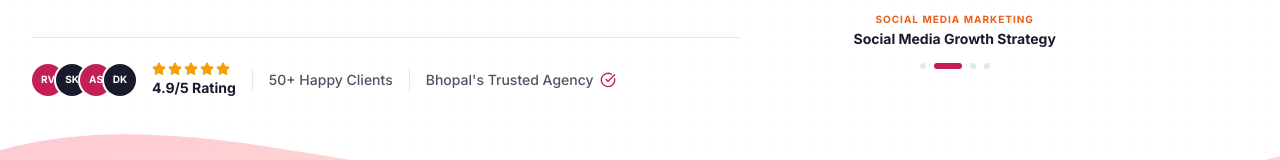
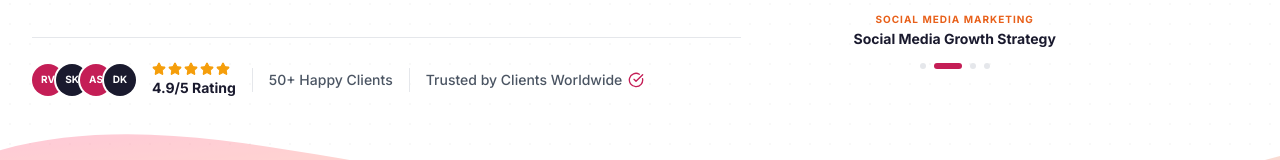
Before and after one commit to abhiverma-143/Adwise-Tech, a React (Vite) app: page / in a window 1280 px wide. Shown: the part 547-707 px from the top of the page. Built offline with nearby package versions, Linux system fonts and the light colour scheme.

Commit message:
social media

```diff
--- a/src/components/home/HeroSection.tsx
+++ b/src/components/home/HeroSection.tsx
@@ -210,7 +210,7 @@ export const HeroSection: React.FC<HeroSectionProps> = ({ handleNavClick }) => {
               <span className="text-xs lg:text-sm text-brand-secondary font-medium">50+ Happy Clients</span>
               <div className="hidden sm:block h-6 w-px bg-brand-border" />
               <div className="flex items-center gap-1.5 text-xs lg:text-sm text-brand-secondary font-medium">
-                <span>Bhopal's Trusted Agency</span>
+                <span>Trusted by Clients Worldwide</span>
                 <CheckCircle className="w-3.5 h-3.5 lg:w-4 lg:h-4 text-brand-primary flex-shrink-0" />
               </div>
             </motion.div>
--- a/src/constants/mockData.tsx
+++ b/src/constants/mockData.tsx
@@ -142,7 +142,7 @@ export const teamMembers: TeamMember[] = [
     bio: "Pratham Kesharwani is the Co-Founder & Chief Operating Officer (COO) of AD Wise Tech, specializing in performance marketing and paid advertising.With expertise in Meta Ads, Google Ads, and campaign optimization, he helps businesses achieve sustainable growth through strategic, data-driven marketing solutions.",
     gradient: 'bg-brand-navy',
     linkedin: 'https://www.linkedin.com/in/pratham-kesharwani-performance-marketer?utm_source=share_via&utm_content=profile&utm_medium=member_android',
-    instagram: 'https://www.instagram.com/'
+    instagram: 'https://www.instagram.com/mr._kesharwani_ji'
   },
 
 ];
```
